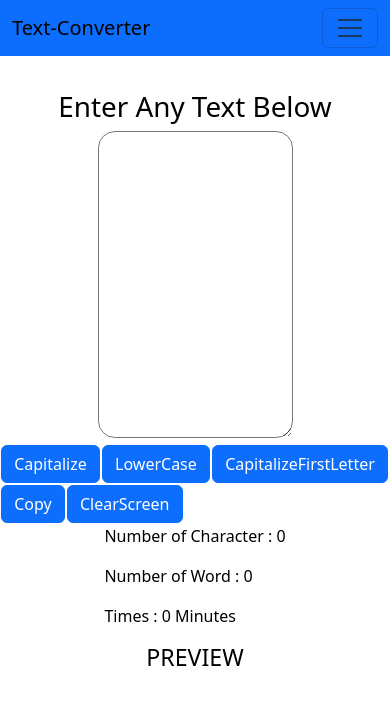
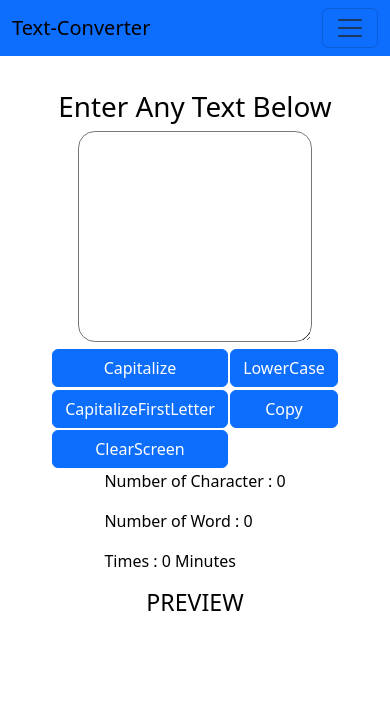
Before and after one commit to Ayushkr7380/Text-Converter, a React (Vite) app: page / in a window 390 px wide. Shown: the top 704 px of the page. Built offline with nearby package versions, Linux system fonts and the light colour scheme.

Commit message:
media commit

```diff
--- a/src/Components/TextConverter.css
+++ b/src/Components/TextConverter.css
@@ -26,10 +26,6 @@
 .btn1 button{
     margin: .3vw;
 }
-/* .btn1{
-    display: grid;
-    grid-template-columns: repeat(3,1fr);
-} */
 /* .btn1 button{
     color: white;
     background-color: blue;
@@ -42,3 +38,17 @@
     border: .2px solid black;
     cursor: pointer;
 } */
+@media only screen and (max-width:768px) {
+    .btn1{
+        display: grid;
+        grid-template-columns: repeat(2,.1fr);
+    }
+    #text{
+        width:60vw;
+        height: 25vh;
+        font-size: larger;
+        padding: 1vh 1vw;
+        border-radius:2vh ;
+    }
+
+}
```
Also changed, not shown: src/Components/TextConverter.jsx (+5 -5 lines).
